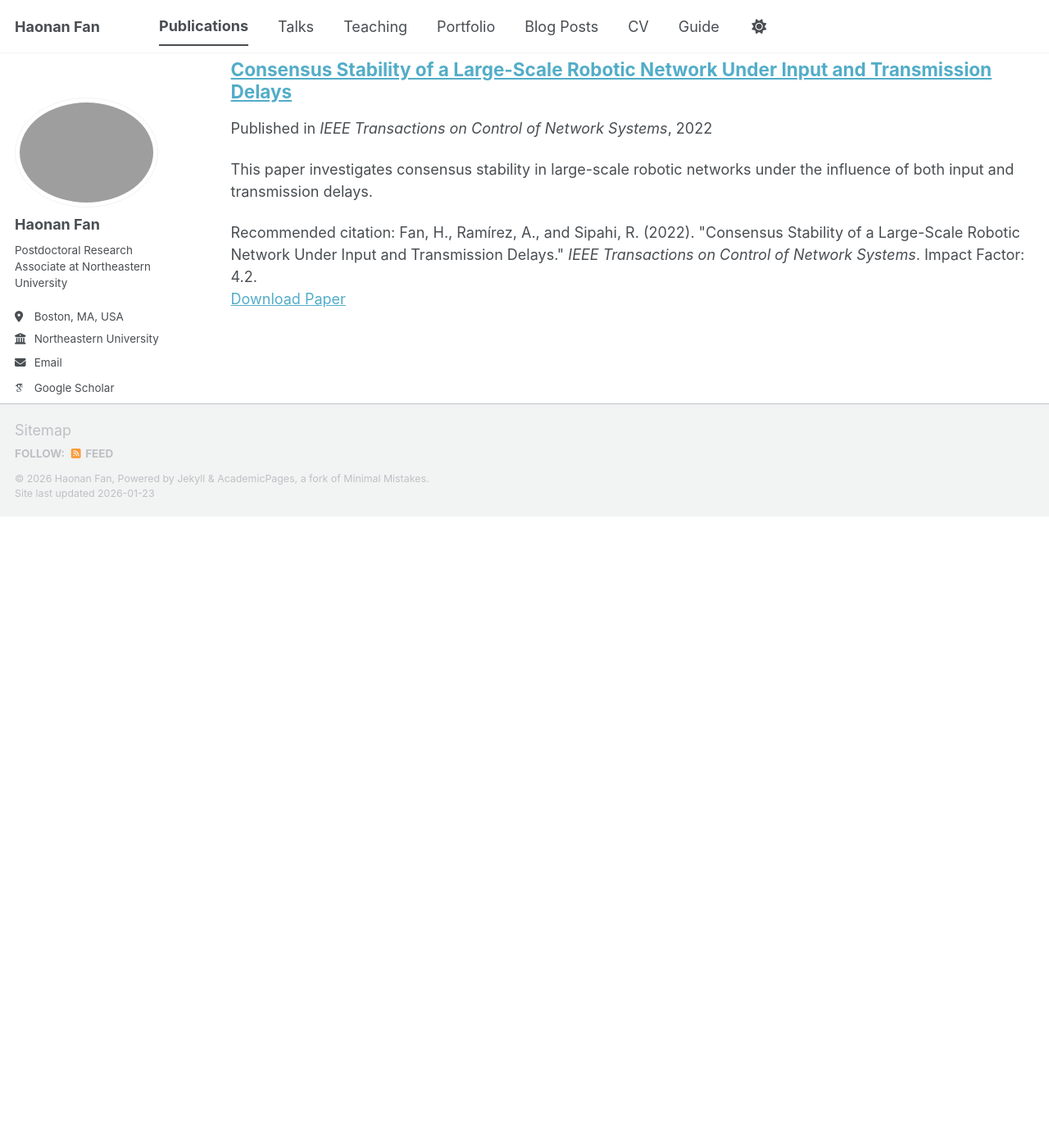
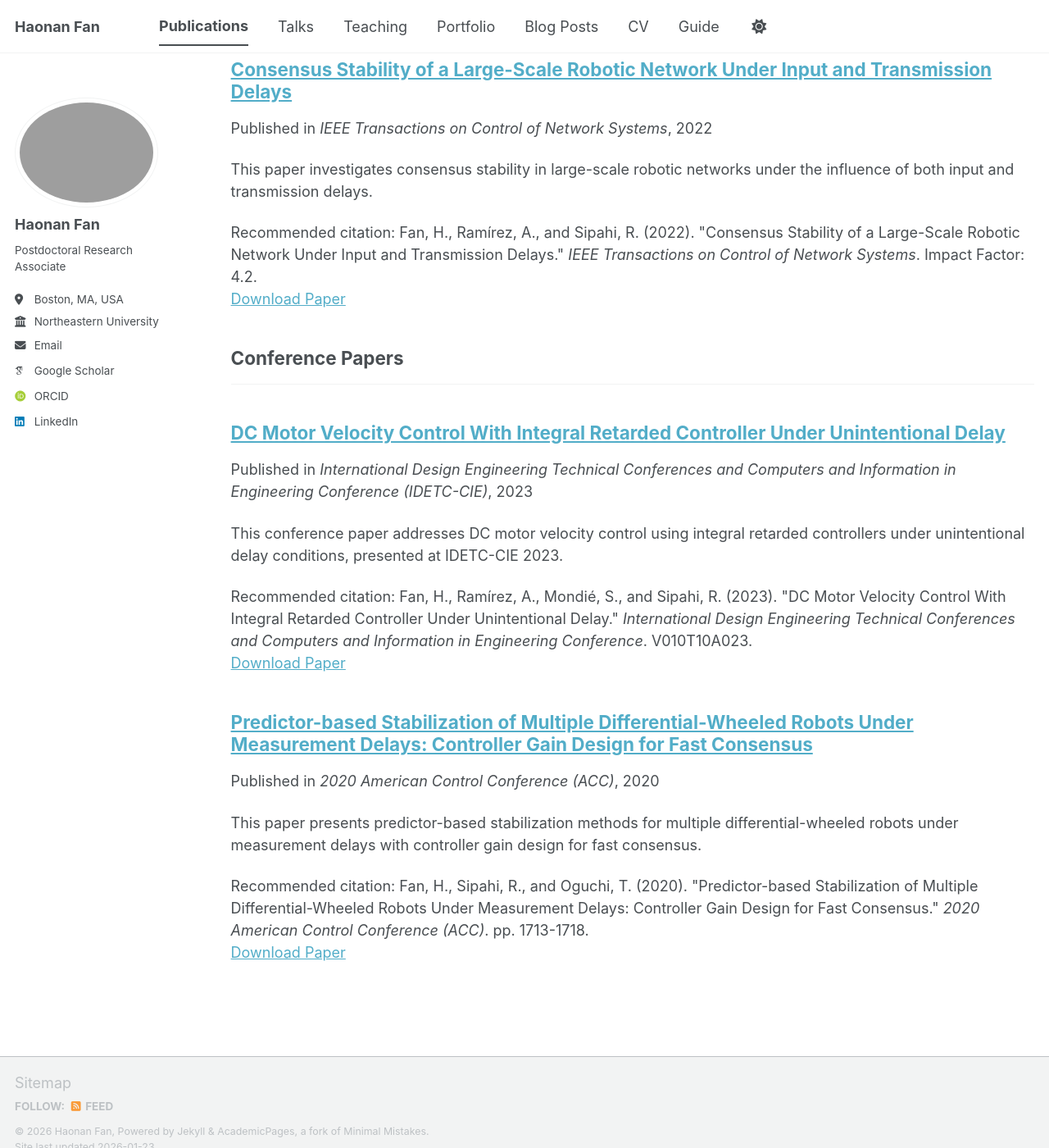
Before and after one commit to fanhaonan080/fanhaonan080.github.io, a Jekyll site: the page built from _pages/publications.html, in a window 1280 px wide and 1400 px high, scrolled down 1294 px. Shown: the whole window at 82% size. Built offline with Jekyll 4.4.1, drawn with Linux system fonts in a browser that asks for light colours; some web fonts are replaced; a script bundle is joined from its source files by our own code; library files that are not in the unit come from our copies; before the commit the page ends 1924 px from its top, so only the background shows below that.

Commit message:
Add two conference papers (ACC 2020 and IDETC 2023) with links

````diff
--- a/_config.yml
+++ b/_config.yml
@@ -26,7 +26,7 @@
   avatar           : "profile.JPEG"
   name             : "Haonan Fan"
   pronouns         : # example: "she/her"
-  bio              : "Postdoctoral Research Associate at Northeastern University"
+  bio              : "Postdoctoral Research Associate"
   location         : "Boston, MA, USA"
   employer         : "Northeastern University"
   uri              : # URL
@@ -66,7 +66,7 @@
   keybase          : # Username
   instagram        : # Username
   lastfm           : # Username
-  linkedin         : "https://www.linkedin.com/in/h-fan/" # Username
+  linkedin         : "h-fan" # Username
   mastodon         : # URL
   medium           : # URL
   pinterest        : # Username
--- /dev/null
+++ b/_publications/2020-predictor-stabilization.md
@@ -0,0 +1,38 @@
+---
+title: "Predictor-based Stabilization of Multiple Differential-Wheeled Robots Under Measurement Delays: Controller Gain Design for Fast Consensus"
+collection: publications
+category: conferences
+permalink: /publication/2020-predictor-stabilization
+excerpt: 'This paper presents predictor-based stabilization methods for multiple differential-wheeled robots under measurement delays with controller gain design for fast consensus.'
+date: 2020-07-01
+venue: '2020 American Control Conference (ACC)'
+slidesurl: # 'http://academicpages.github.io/files/slides5.pdf'
+paperurl: 'https://ieeexplore.ieee.org/abstract/document/9147844/'
+citation: 'Fan, H., Sipahi, R., and Oguchi, T. (2020). &quot;Predictor-based Stabilization of Multiple Differential-Wheeled Robots Under Measurement Delays: Controller Gain Design for Fast Consensus.&quot; <i>2020 American Control Conference (ACC)</i>. pp. 1713-1718.'
+---
+
+This paper presents predictor-based stabilization methods for multiple differential-wheeled robots under measurement delays with controller gain design for fast consensus.
+
+## Abstract
+
+[Add your abstract here if you'd like to include it on the website]
+
+## Key Contributions
+
+- Predictor-based control for differential-wheeled robots
+- Controller gain design methodology
+- Fast consensus under measurement delays
+- Multi-robot coordination
+
+## Citation
+
+```bibtex
+@inproceedings{fan2020predictor,
+  title={Predictor-based stabilization of multiple differential-wheeled robots under measurement delays: Controller gain design for fast consensus},
+  author={Fan, Haonan and Sipahi, Rifat and Oguchi, Toshiki},
+  booktitle={2020 American Control Conference (ACC)},
+  pages={1713--1718},
+  year={2020},
+  organization={IEEE}
+}
+```
--- /dev/null
+++ b/_publications/2023-dc-motor-idetc.md
@@ -0,0 +1,37 @@
+---
+title: "DC Motor Velocity Control With Integral Retarded Controller Under Unintentional Delay"
+collection: publications
+category: conferences
+permalink: /publication/2023-dc-motor-idetc
+excerpt: 'This conference paper addresses DC motor velocity control using integral retarded controllers under unintentional delay conditions, presented at IDETC-CIE 2023.'
+date: 2023-08-01
+venue: 'International Design Engineering Technical Conferences and Computers and Information in Engineering Conference (IDETC-CIE)'
+slidesurl: # 'http://academicpages.github.io/files/slides6.pdf'
+paperurl: 'https://asmedigitalcollection.asme.org/IDETC-CIE/proceedings-abstract/IDETC-CIE2023/87387/1170748'
+citation: 'Fan, H., Ramírez, A., Mondié, S., and Sipahi, R. (2023). &quot;DC Motor Velocity Control With Integral Retarded Controller Under Unintentional Delay.&quot; <i>International Design Engineering Technical Conferences and Computers and Information in Engineering Conference</i>. V010T10A023.'
+---
+
+This conference paper addresses DC motor velocity control using integral retarded controllers under unintentional delay conditions, presented at IDETC-CIE 2023.
+
+## Abstract
+
+[Add your abstract here if you'd like to include it on the website]
+
+## Key Contributions
+
+- Integral retarded controller for DC motors
+- Handling unintentional delays in motor control
+- Experimental validation
+- Practical implementation considerations
+
+## Citation
+
+```bibtex
+@inproceedings{fan2023dc,
+  title={DC Motor Velocity Control With Integral Retarded Controller Under Unintentional Delay},
+  author={Fan, Haonan and Ram{\'\i}rez, Adri{\'a}n and Mondi{\'e}, Sabine and Sipahi, Rifat},
+  booktitle={International Design Engineering Technical Conferences and Computers and Information in Engineering Conference},
+  pages={V010T10A023},
+  year={2023}
+}
+```
````
